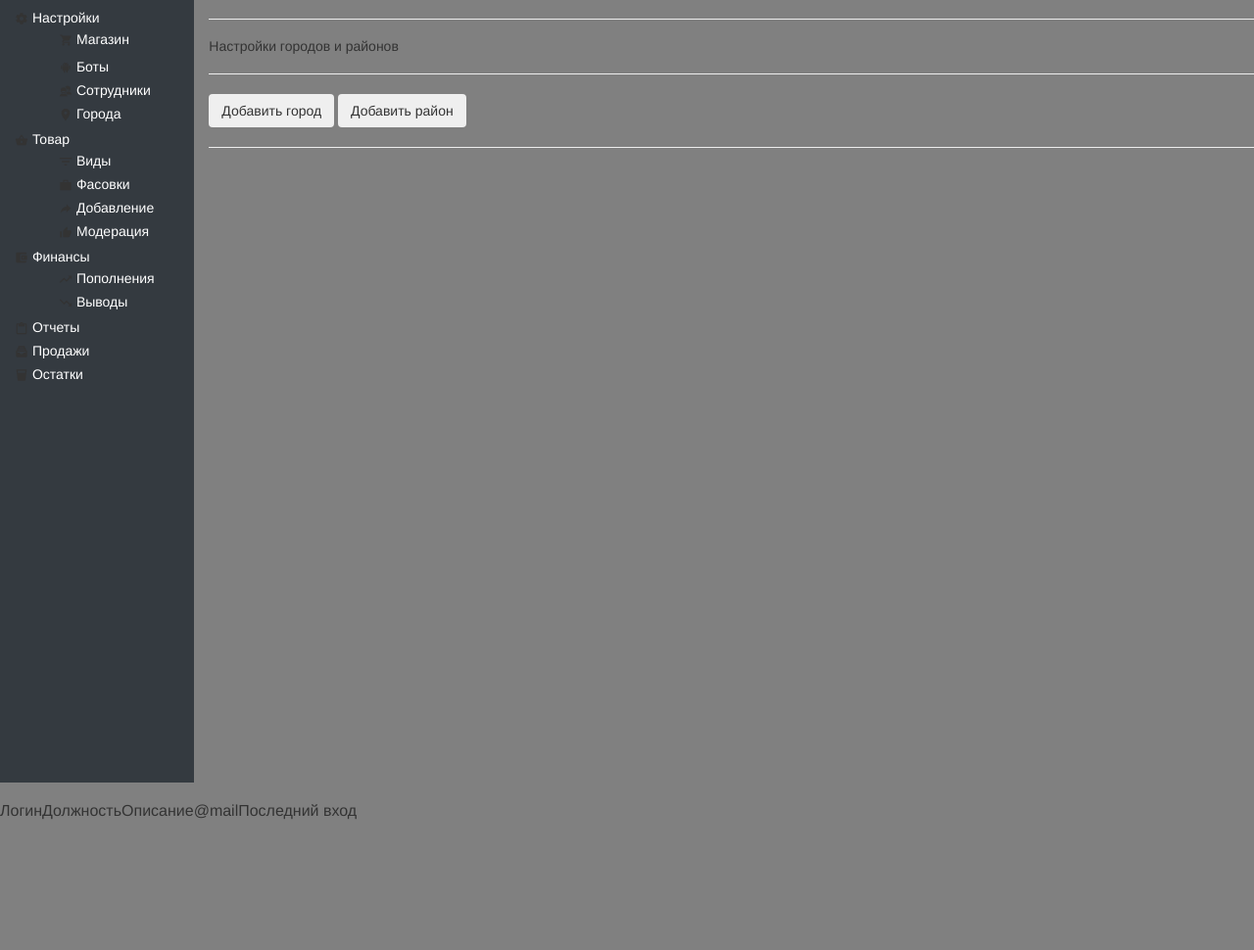
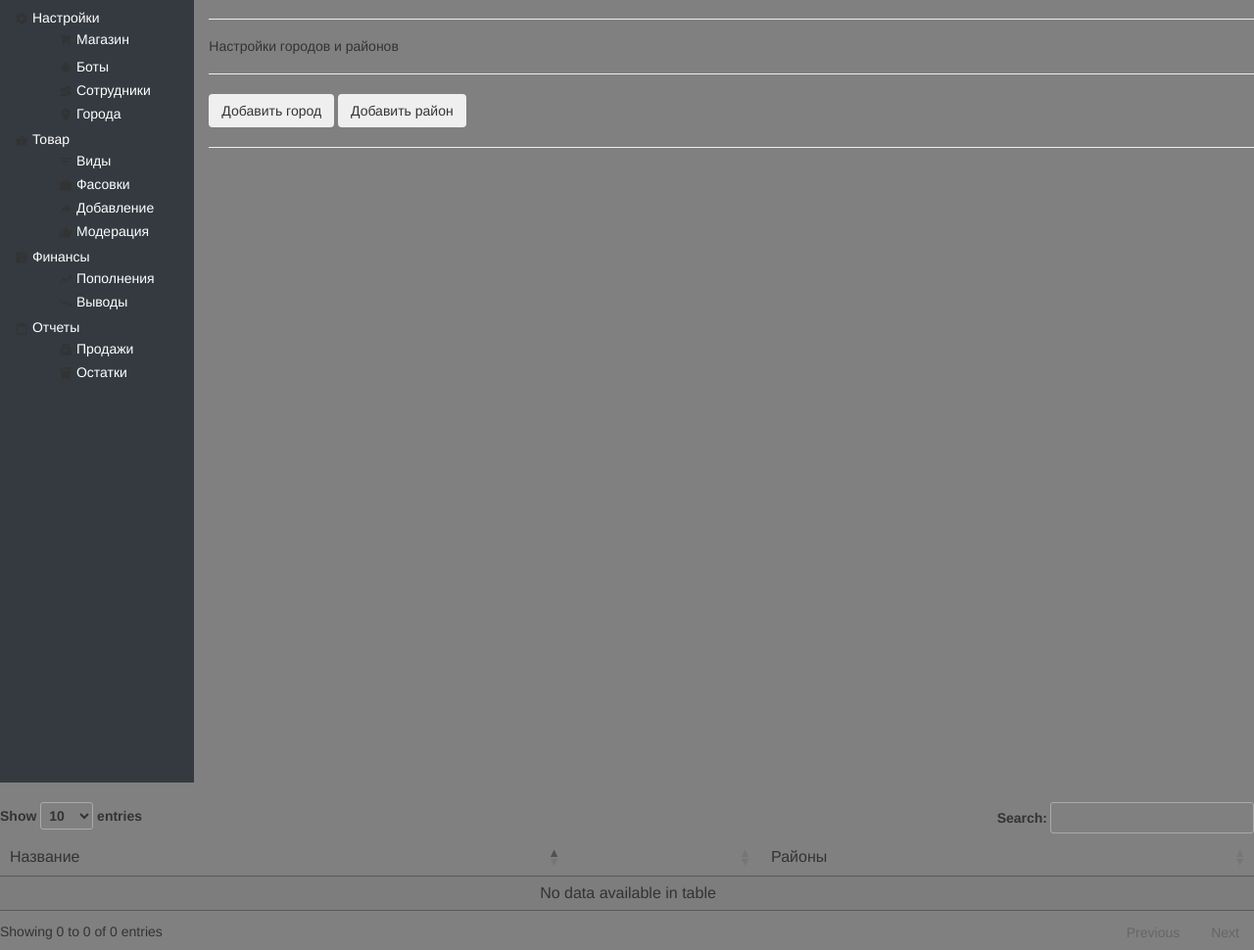
Before and after one commit to MaxGree90/matrix, a Flask app: page /setting_city in a window 1280 px wide. Shown: the part 73-1043 px from the top of the page at 98% size. Before the commit the page ends 910 px from the top, so only its background shows below. Run offline with Flask 2, Linux system fonts and the light colour scheme; the visitor is signed in with stand-in values (Sample User, id 1); data comes from the database, SQL or seed files in the repository; data that the repository does not hold is empty; some libraries are stand-ins or nearby versions.

Commit message:
дохера

```diff
--- a/app/routes.py
+++ b/app/routes.py
@@ -374,8 +374,8 @@ def setting_city():
         title='Города',
         form_city=form_city,
         form_area=form_area,
-        city=City.query.filter_by(store_id=current_user.store_id),
-        area=Area.query.filter_by(store_id=current_user.store_id)
+        citys=City.query.filter_by(store_id=current_user.store_id),
+        areas=Area.query.filter_by(store_id=current_user.store_id)
     )
 
 
--- a/app/templates/base.html
+++ b/app/templates/base.html
@@ -110,6 +110,7 @@
                 <li class="tree-li active">
                     <ion-icon name="clipboard"></ion-icon>
                     <span class="text">Отчеты</span>
+                    <ul class="tree-ul active">
                         <li class="tree-li">
                             <ion-icon name="filing"></ion-icon>
                             <span class="text"><a href="javascript:;">Продажи</a></span>
--- a/app/templates/setting_city.html
+++ b/app/templates/setting_city.html
@@ -35,7 +35,7 @@
               <div class="modal-dialog" role="document">
                 <div class="modal-content">
                   <div class="modal-header">
-                    <h5 class="modal-title" id="AddAreaLabel">Добавление города</h5>
+                    <h5 class="modal-title" id="AddAreaLabel">Добавление района</h5>
                     <button type="button" class="close" data-dismiss="modal" aria-label="Close">
                       <span aria-hidden="true">&times;</span>
                     </button>
@@ -47,50 +47,50 @@
               </div>
             </div>
 
-            <table class="table table-sm table-condensed">
-                <table id="table_users" class="display">
+           <table class="table table-sm table-condensed">
+                <table id="table_city" class="display">
                  <thead>
                     <tr>
-                        <td>Логин</td>
-                        <td>Должность</td>
-                        <td>Описание</td>
-                        <td>@mail</td>
-                        <td>Последний вход</td>
+                        <td>Название</td>
                         <td></td>
-                        <td></td>
+                        <td>Районы</td>
                     </tr>
                  </thead>
-                <tbody>
-                  {% for user in users %}
+                 <tbody>
+                    {% for city in citys %}
                     <tr>
-                        <td>{{user.username}}</td>
-                        <td>{{user.position}}</td>
-                        <td>{{user.about}}</td>
-                        <td>{{user.mail}}</td>
-                        <td>{{user.last_seen}}</td>
-                        <td><button type="button" class="btn btn-secondary" data-toggle="modal" data-target="#EditModal{{user.id}}"><ion-icon name="create"></ion-icon></button></td>
-                        <td><button type="button" class="btn btn-secondary" data-toggle="modal" data-target="#RemoveModal{{user.id}}"><ion-icon name="trash"></ion-icon></button></td>
+                        <td>{{city.title}}</td>
+                        <td><button type="button" class="btn btn-secondary" data-toggle="modal" data-target="#EditModal"><ion-icon name="create"></ion-icon></button>
+                        <button type="button" class="btn btn-secondary" data-toggle="modal" data-target="#RemoveModal"><ion-icon name="trash"></ion-icon></button></td>
+                        <td>
+                            <table id="table_area" class="table table-sm table-inverse">
+                                <tbody>
+                                    {% for area in areas %}
+                                    {% if area.city_id == city.id %}
+                                       <tr>
+                                           <td>{{area.title}}</td>
+                                           <td><button type="button" class="btn btn-secondary" data-toggle="modal" data-target="#EditModal"><ion-icon name="create"></ion-icon></button>
+                                           <button type="button" class="btn btn-secondary" data-toggle="modal" data-target="#RemoveModal"><ion-icon name="trash"></ion-icon></button></td>
+                                       </tr>
+                                    {% endif %}
+                                    {% endfor %}
+                                </tbody>
+                            </table>
+                        </td>
                     </tr>
                     {% endfor %}
-                 </tbody>
-                 <tfoot>
-              </table>
-            {% for city in citys %}
-                <tr>
-                    <td>{{city.title}}</td>
-                    <td></td>
-                    <td><a href="{{ url_for('remove_city', del_city_id=city.id) }}" class="btn btn-danger btn-xs" role="button"><span class="glyphicon glyphicon-remove"></span></a></td>
-                </tr>
-                {% for area in areas %}
-                <tr>
-                    {% if area.city_id == city.id %}
-                    <td></td>
-                    <td>{{area.title}}</td>
-                    <td><a href="{{ url_for('remove_area', del_area_id=area.id) }}" class="btn btn-warning btn-xs" role="button"><span class="glyphicon glyphicon-remove"></span></a></td>
-                    {% endif %}
-                </tr>
-                {% endfor %}
-           {% endfor %}
-        </table>
+                     </tbody>
+                     <tfoot>
+            </table>
+            <script type="text/javascript">
+                    $(document).ready(function() {
+                        $('#table_city').dataTable( {
+                            "language": {
+                                "url": "//cdn.datatables.net/plug-ins/1.10.19/i18n/Russian.json"
+                            }
+                        } );
+                    } );
+            </script>
+
 
 {% endblock %}
```
